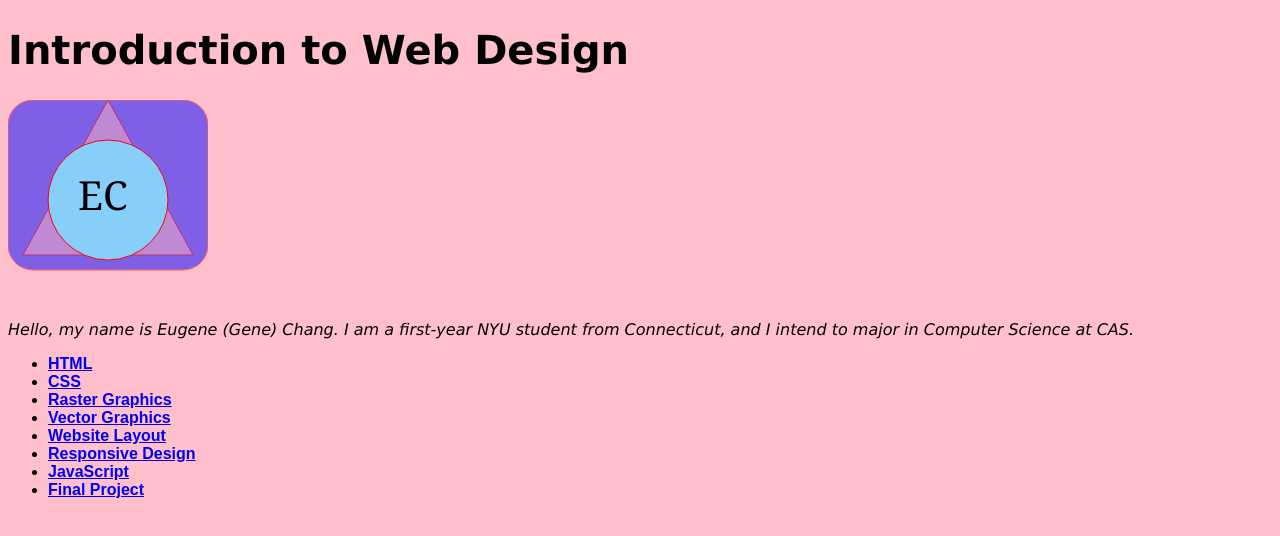
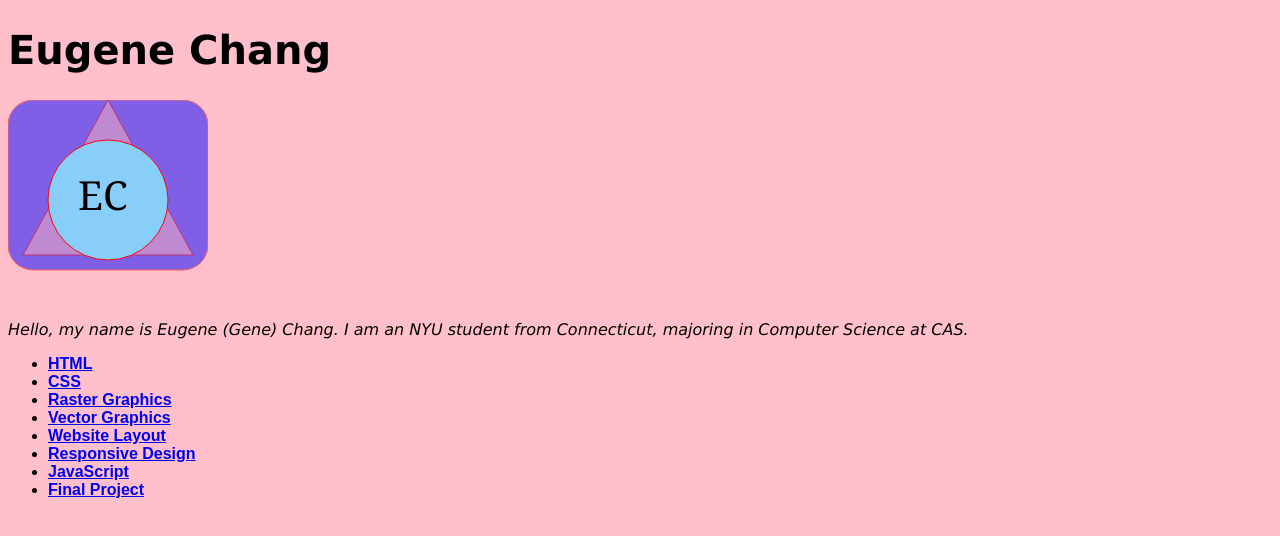
Before and after one commit to egnechng/Intro-to-Web-Design, a plain HTML site: page index.html in a window 1280 px wide. Drawn offline with Linux system fonts and the light colour scheme.

Commit message:
Update index.html

```diff
--- a/index.html
+++ b/index.html
@@ -70,7 +70,7 @@
     </style>
   </head>
   <body>
-    <h1>Introduction to Web Design</h1>
+    <h1>Eugene Chang</h1>
 
     <svg title = "logo" version="1.1" width="200" height="200" xmlns="http://www.w3.org/2000/svg">
 
@@ -83,7 +83,7 @@
 
 
 <text x="70" y="110" fill="black" font-family="Georgia">EC</text>
-    <p style="font-style: italic;">Hello, my name is Eugene (Gene) Chang. I am a first-year NYU student from Connecticut, and I intend to major in Computer Science at CAS.</p>
+    <p style="font-style: italic;">Hello, my name is Eugene (Gene) Chang. I am an NYU student from Connecticut, majoring in Computer Science at CAS.</p>
     <ul>
       <li class = "complete"><a href="me/index.html">HTML</a></li>
       <li class = "complete"><a href="css/index.html">CSS</a></li>
```
